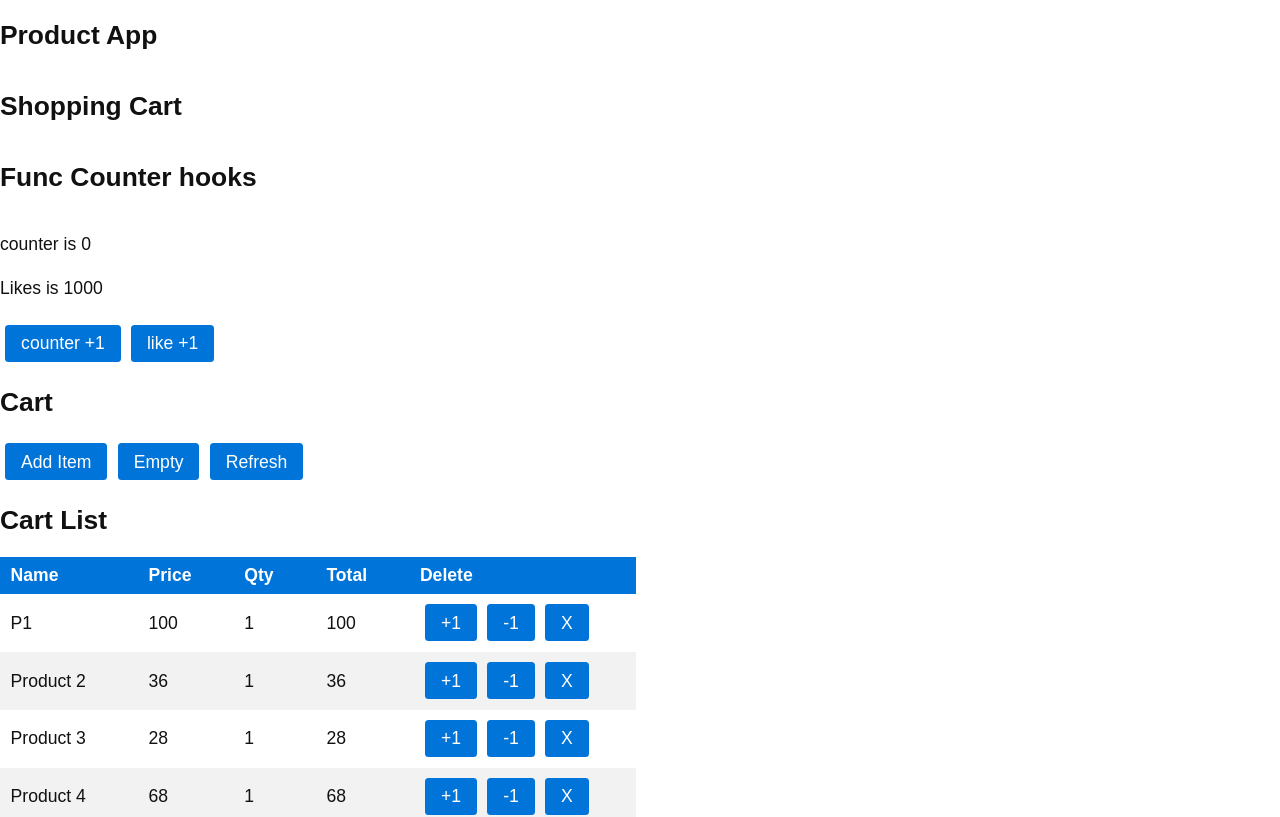
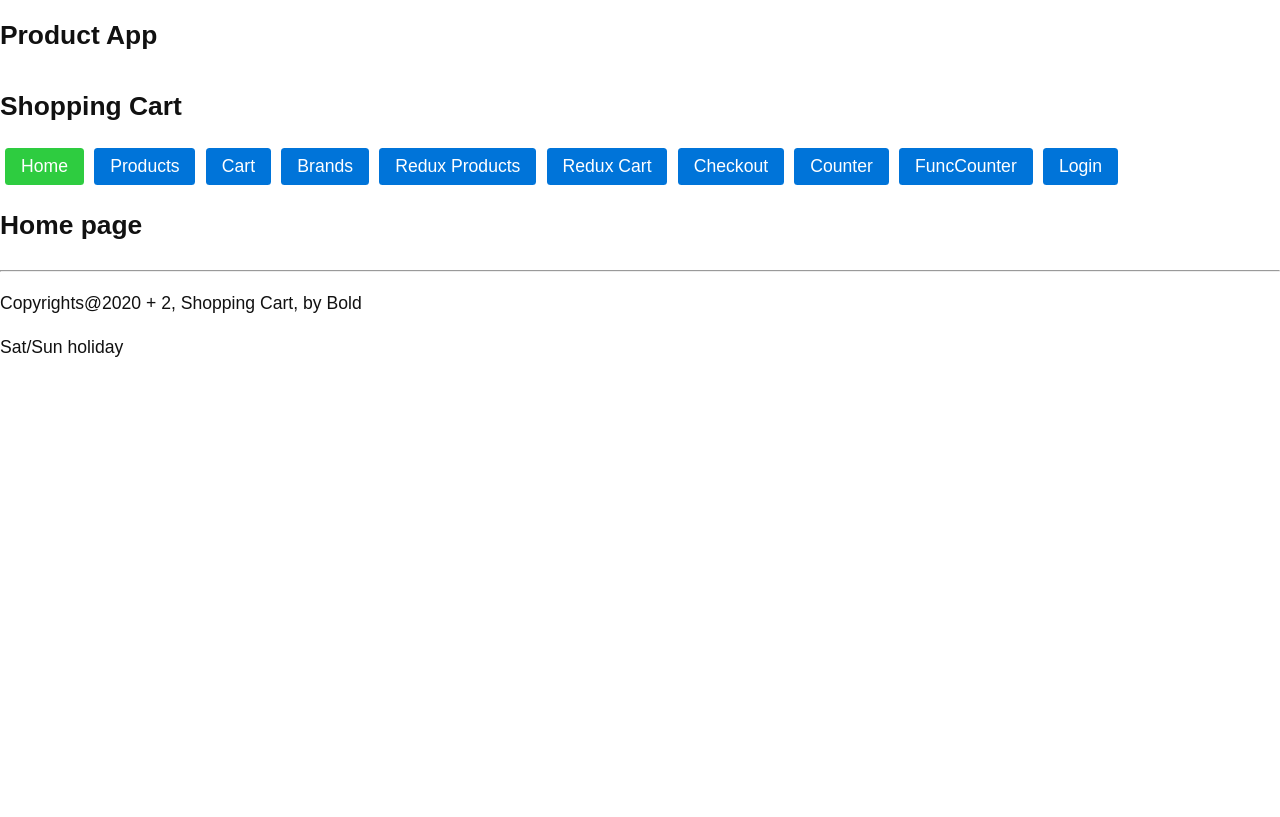
Before and after one commit to nodesense/bold-july-2022, a React (Create React App) app: page / in a window 1280 px wide. Shown: the top 817 px of the page. Built offline with nearby package versions, Linux system fonts and the light colour scheme.

Commit message:
navigation

```diff
--- a/package.json
+++ b/package.json
@@ -8,6 +8,7 @@
     "@testing-library/user-event": "^13.5.0",
     "react": "^18.2.0",
     "react-dom": "^18.2.0",
+    "react-router-dom": "^5.3.3",
     "react-scripts": "5.0.1",
     "web-vitals": "^2.1.4"
   },
--- a/src/app/App.js
+++ b/src/app/App.js
@@ -5,6 +5,8 @@ import Header from './components/Header';
 import Counter from './components/Counter';
 import Cart from './components/Cart';
 import FuncCounter from './components/FuncCounter';
+
+import {Route, Switch, Redirect} from 'react-router-dom';
 
 
 // class component
@@ -35,11 +37,42 @@ class App extends React.Component {
                     {/* title is an attribute for object props */}
                 <Header title="Shopping Cart" />
 
-                <FuncCounter />
+                {/* switch pick first match */}
+                <Switch>
 
-                <Cart />
+                    <Route path="/" exact>
+                        <h2>Home page</h2>
+                    </Route>
 
-                <Counter startValue={100} />
+                    <Route path="/cart">
+                        <Cart />
+                    </Route>
+
+                    <Route path="/products">
+                        <h2>Products</h2>
+                    </Route>
+
+                    <Route path="/brands">
+                        <h2>Brands</h2>
+                    </Route>
+
+                    <Route path="/redux-cart">
+                        <h2>Reduxt Cart</h2>
+                    </Route>
+
+                    <Route path="/func-counter">
+                        <FuncCounter />
+                    </Route>
+
+                    <Route path="/counter">
+                    <Counter startValue={100} />
+                    </Route>
+
+                    <Route path="*">
+                        <h2>Page not found</h2>
+                    </Route>
+
+                </Switch>
 
                 <Footer title={title} company="Bold" year={"2020 + 2"}>
                     {/*  {} represent expression, jsx comment */}
--- a/src/app/components/Header.js
+++ b/src/app/components/Header.js
@@ -1,5 +1,8 @@
 // Header.js
 import React from 'react';
+
+import {NavLink, Link} from 'react-router-dom';
+
 
 // Functional component
 // props - properties
@@ -12,6 +15,19 @@ function Header(props) {
     return (
         <div>
             <h2>{title}</h2>
+
+            <NavLink className="button" to="/" exact activeClassName='success' > Home </NavLink>
+            <NavLink  className="button" to="/products" activeClassName='success' >Products</NavLink>
+            <NavLink  className="button" to="/cart" activeClassName='success' >Cart</NavLink>
+            <NavLink  className="button" to="/brands" activeClassName='success'  >  Brands </NavLink>
+            <NavLink  className="button" to="/redux-products" activeClassName='success' >  Redux Products </NavLink>
+
+            <NavLink  className="button" to="/redux-cart" activeClassName='success' >  Redux Cart </NavLink>
+            <NavLink  className="button" to="/checkout" activeClassName='success' > Checkout </NavLink>
+            <NavLink  className="button" to="/counter" activeClassName='success' >  Counter </NavLink>
+            <NavLink  className="button" to="/func-counter" activeClassName='success'  > FuncCounter </NavLink>
+
+            <Link  className="button" to="/login"  > Login </Link>
         </div>
     )
 }
--- a/src/index.js
+++ b/src/index.js
@@ -5,6 +5,8 @@ import ReactDOM from 'react-dom'; // real dom, event handling, patch virtual dom
 // no curly brace for default import
 //
 import App from './app/App';
+import {BrowserRouter as Router}  from 'react-router-dom';
+
 
 import "./index.css"; // using web pack plugin, css is imported and extracted
 
@@ -23,4 +25,8 @@ const vdom1 = React.createElement ("h1",
 const vdom2 = <h1 id="myhead" className='head'>Welcome to React</h1>
 
 // mount virtual dom into real dom
-ReactDOM.render(<App />, root) // 0r use vdom2
+ReactDOM.render(
+        <Router>
+            <App />
+        </Router>
+, root) // 0r use vdom2
```
Also changed, not shown: 2 other files (tests, documents, lock files or other folders).
